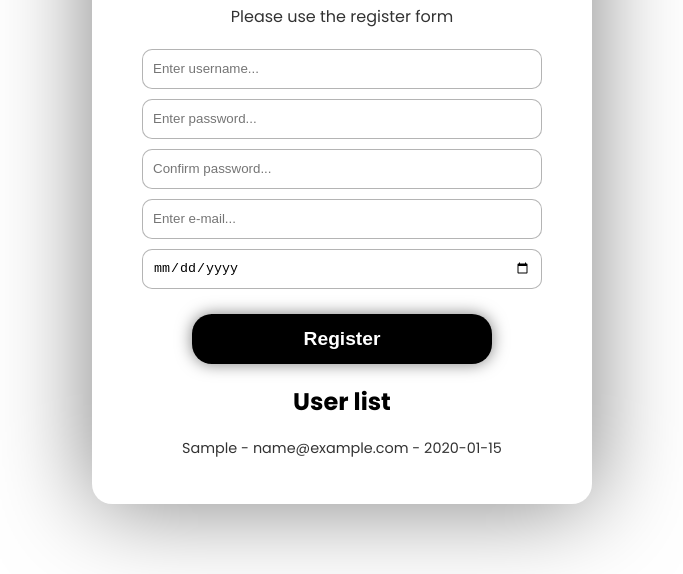
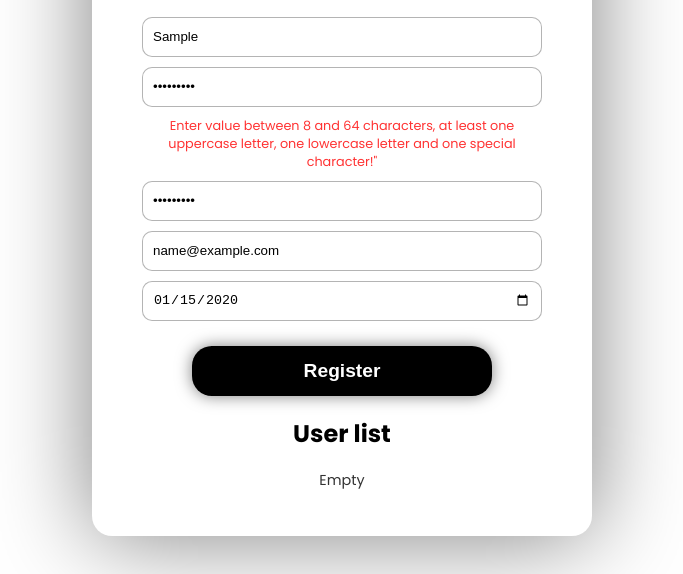
Before and after one commit to RomanSchmid/form-app, a plain HTML site: page index.html in a window 1280 px wide. Both pictures are taken after typing "Sample", "Sample123", "Sample123", "name@example.com", "2020-01-15" into the empty fields and a click on the button "Register". Shown: the part 226-800 px from the top of the page, without its empty margins (298-981 px from the left). Drawn offline with Linux system fonts and the light colour scheme.

Commit message:
Regex update

```diff
--- a/index.html
+++ b/index.html
@@ -12,7 +12,7 @@
         <h1>Form App</h1>
         <p>Please use the register form</p>
 
-        <form id="example-form">
+        <form id="example-form" novalidate>
             <input
                 type="text"
                 name="username"
@@ -29,7 +29,7 @@
                 placeholder="Enter password..."
             >
             <div class="password-error error">
-                <p>Enter value between 8 and 64 characters!"</p>
+                <p>Enter value between 8 and 64 characters, at least one uppercase letter, one lowercase letter and one special character!"</p>
             </div>
             <input
                 type="password"
--- a/script.js
+++ b/script.js
@@ -7,10 +7,12 @@ const passwordError = document.querySelector(".password-error");
 const confirmPasswordError = document.querySelector(".confirm-password-error");
 const emailError = document.querySelector(".email-error");
 
-const emailRegex = new RegExp('[a-z0-9]+@[a-z]+\.[a-z]{2,3}');
+const usernameRegex = new RegExp(".{4,64}$");
+const passwordRegex = new RegExp("^(?=.*?[A-Z])(?=.*?[a-z])(?=.*?[#?!@$%^&*-]).{8,64}$");
+const emailRegex = new RegExp("[a-z0-9]+@[a-z]+\.[a-z]{2,3}");
 
 const usernameValidation = (username) => {
-    if (username.length >= 4 && username.length <= 64) {
+    if (usernameRegex.test(username)) {
         usernameError.style.display = "none";
         return true;
     } else {
@@ -19,7 +21,7 @@ const usernameValidation = (username) => {
 }
 
 const passwordValidation = (password) => {
-    if (password.length >= 8 && password.length <= 64) {
+    if (passwordRegex.test(password)) {
         passwordError.style.display = "none";
         return true;
     } else {
@@ -48,22 +50,21 @@ const emailValidation = (email) => {
 form.addEventListener("submit", (event) => {
     // Turn off page refreshing after every form submiting
     event.preventDefault();
-    console.log(event);
+
+    /* console.log(event); */
+
     let username = event.target.elements.username.value;
     let password = event.target.elements.password.value;
     let confirmPassword = event.target.elements.confirmPassword.value;
     let email = event.target.elements.email.value;
     let date = event.target.elements.date.value;
-    /* console.log(username);
-    console.log(password);
-    console.log(confirmPassword);
-    console.log(email);
-    console.log(date); */
+
     let cond1 = usernameValidation(username);
     let cond2 = passwordValidation(password);
     let cond3 = confirmPasswordValidation(password, confirmPassword);
     let cond4 = emailValidation(email);
 
+    // If all conditions are true -> Add an user to the user list
     if (cond1 && cond2 && cond3 && cond4) {
 
         userList.removeChild(empty);
--- a/style.css
+++ b/style.css
@@ -91,7 +91,6 @@ button {
     align-items: center;
     min-height: 50px;
     width: 100%;
-    /* border: 1px solid rgba(134, 134, 134, 0.603); */
     border-radius: 10px;
     margin-top: 5px;
 }
@@ -100,9 +99,9 @@ button {
     font-size: 0.9rem;
 }
 
-
 .error {
     display: none;
+    width: 80%;
 }
 
 .error p {
```
